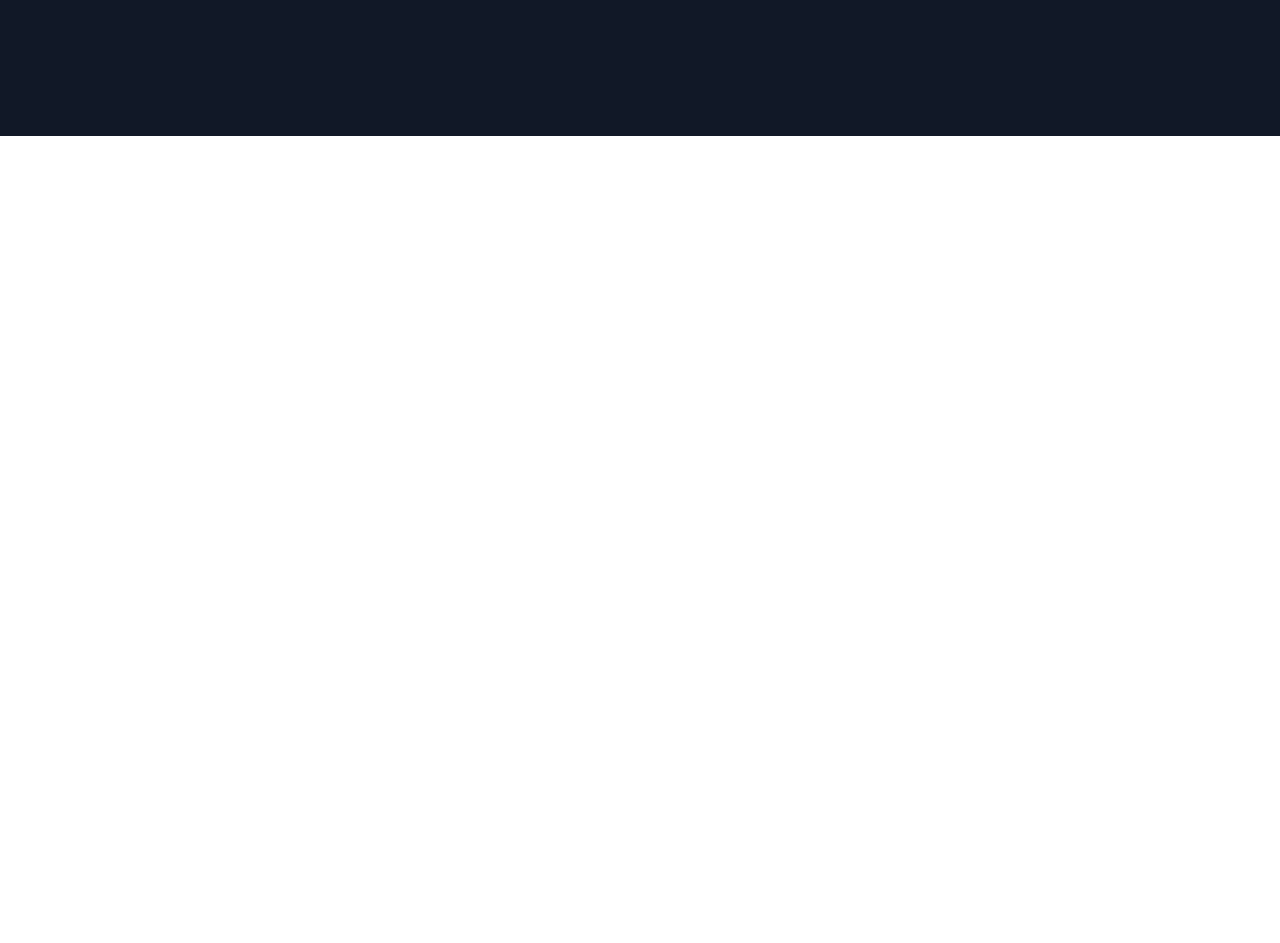
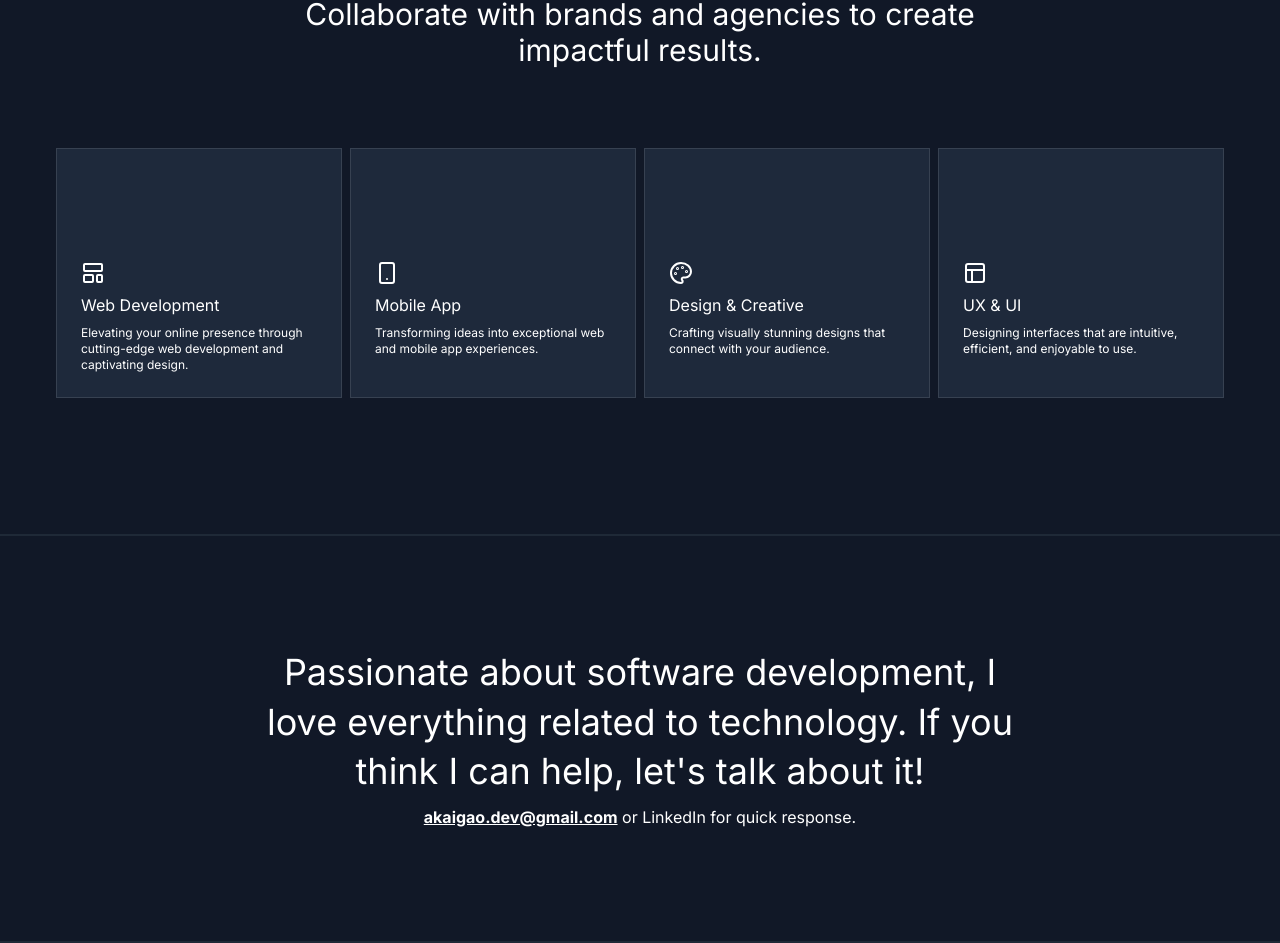
Before and after one commit to akaigao/akaigao-dev, a Next.js app: page / in a window 1280 px wide. Shown: the part 664-1607 px from the top of the page. Before the commit the page ends 800 px from the top, so only its background shows below. Built offline with nearby package versions, Linux system fonts and the light colour scheme.

Commit message:
feat: new sections service and contact

```diff
--- a/src/app/page.tsx
+++ b/src/app/page.tsx
@@ -1,4 +1,6 @@
 import { Companies } from "@/components/Companies";
+import { Contact } from "@/components/Contact";
+import { Service } from "@/components/Services";
 import { ShortPresentation } from "@/components/ShortPresentation";
 
 export default function Home() {
@@ -6,6 +8,8 @@ export default function Home() {
     <div className="min-h-screen bg-gray-900">
       <ShortPresentation />
       <Companies />
+      <Service />
+      <Contact />
     </div>
   );
 }
--- /dev/null
+++ b/src/components/Contact/index.tsx
@@ -0,0 +1,16 @@
+export function Contact() {
+  return (
+    <div className="flex flex-col gap-2 w-auto h-auto py-28 p-14 text-center text-white border-t-2 border-b-2 border-gray-800">
+      <p className="md:text-4xl md:leading-snug text-2xl text-white lg:px-48 md:px-36">
+        Passionate about software development, I love everything related to
+        technology. If you think I can help, let's talk about it!
+      </p>
+      <p className="text-base text-white">
+        <a href="mailto:akaigao.dev@gmail.com" className="underline font-bold">
+          akaigao.dev@gmail.com
+        </a>{" "}
+        or LinkedIn for quick response.
+      </p>
+    </div>
+  );
+}
--- /dev/null
+++ b/src/components/Services/index.tsx
@@ -0,0 +1,44 @@
+import { Layout, LayoutTemplate, Palette, Smartphone } from "lucide-react";
+import { ServicesCard } from "../ServicesCard";
+
+export function Service() {
+  return (
+    <div className="h-auto w-auto p-14 text-center">
+      <h2 className="md:text-3xl text-2xl text-white lg:px-48 md:px-36">
+        Collaborate with brands and agencies to create impactful results.
+      </h2>
+      <ServicesCard.Root>
+        <ServicesCard.Box>
+          <ServicesCard.Icon icon={LayoutTemplate} />
+          <ServicesCard.Title>Web Development</ServicesCard.Title>
+          <ServicesCard.Content>
+            Elevating your online presence through cutting-edge web development
+            and captivating design.
+          </ServicesCard.Content>
+        </ServicesCard.Box>
+        <ServicesCard.Box>
+          <ServicesCard.Icon icon={Smartphone} />
+          <ServicesCard.Title>Mobile App</ServicesCard.Title>
+          <ServicesCard.Content>
+            Transforming ideas into exceptional web and mobile app experiences.
+          </ServicesCard.Content>
+        </ServicesCard.Box>
+        <ServicesCard.Box>
+          <ServicesCard.Icon icon={Palette} />
+          <ServicesCard.Title>Design & Creative</ServicesCard.Title>
+          <ServicesCard.Content>
+            Crafting visually stunning designs that connect with your audience.
+          </ServicesCard.Content>
+        </ServicesCard.Box>
+        <ServicesCard.Box>
+          <ServicesCard.Icon icon={Layout} />
+          <ServicesCard.Title>UX & UI</ServicesCard.Title>
+          <ServicesCard.Content>
+            Designing interfaces that are intuitive, efficient, and enjoyable to
+            use.
+          </ServicesCard.Content>
+        </ServicesCard.Box>
+      </ServicesCard.Root>
+    </div>
+  );
+}
--- /dev/null
+++ b/src/components/ServicesCard/ServicesCardBox.tsx
@@ -0,0 +1,13 @@
+import { ReactNode } from "react";
+
+interface ServicesCardBoxProps {
+  children: ReactNode;
+}
+
+export function ServicesCardBox({ children }: ServicesCardBoxProps) {
+  return (
+    <div className="flex flex-col items-start text-left gap-2 pt-28 p-6 border border-solid border-gray-700 bg-slate-800">
+      {children}
+    </div>
+  );
+}
--- /dev/null
+++ b/src/components/ServicesCard/ServicesCardContent.tsx
@@ -0,0 +1,11 @@
+interface ServicesCardContentProps {
+  children: string;
+  className?: string;
+}
+
+export function ServicesCardContent({
+  children,
+  className,
+}: ServicesCardContentProps) {
+  return <p className={`text-xs ${className}`}>{children}</p>;
+}
--- /dev/null
+++ b/src/components/ServicesCard/ServicesCardIcon.tsx
@@ -0,0 +1,13 @@
+import { ElementType } from "react";
+
+interface ServicesCardIconProps {
+  icon: ElementType;
+  className?: string;
+}
+
+export function ServicesCardIcon({
+  icon: Icon,
+  className,
+}: ServicesCardIconProps) {
+  return <Icon className={`w-6 max-h-6 ${className}`} />;
+}
--- /dev/null
+++ b/src/components/ServicesCard/ServicesCardRoot.tsx
@@ -0,0 +1,13 @@
+import { ReactNode } from "react";
+
+interface ServicesCardRootProps {
+  children: ReactNode;
+}
+
+export function ServicesCardRoot({ children }: ServicesCardRootProps) {
+  return (
+    <div className="grid md:grid-cols-4 grid-cols-2 gap-2 py-20 text-white">
+      {children}
+    </div>
+  );
+}
--- /dev/null
+++ b/src/components/ServicesCard/ServicesCardTitle.tsx
@@ -0,0 +1,7 @@
+interface ServicesCardTitleProps {
+  children: string;
+}
+
+export function ServicesCardTitle({ children }: ServicesCardTitleProps) {
+  return <h3>{children}</h3>;
+}
--- /dev/null
+++ b/src/components/ServicesCard/index.tsx
@@ -0,0 +1,13 @@
+import { ServicesCardBox } from "./ServicesCardBox";
+import { ServicesCardContent } from "./ServicesCardContent";
+import { ServicesCardIcon } from "./ServicesCardIcon";
+import { ServicesCardRoot } from "./ServicesCardRoot";
+import { ServicesCardTitle } from "./ServicesCardTitle";
+
+export const ServicesCard = {
+  Root: ServicesCardRoot,
+  Box: ServicesCardBox,
+  Icon: ServicesCardIcon,
+  Title: ServicesCardTitle,
+  Content: ServicesCardContent,
+};
--- a/src/components/ShortPresentation/index.tsx
+++ b/src/components/ShortPresentation/index.tsx
@@ -5,7 +5,9 @@ interface ShortPresentationProps {
   className?: string;
 }
 
-export const ShortPresentation = ({ className }: ShortPresentationProps) => {
+export const ShortPresentation: React.FC<ShortPresentationProps> = ({
+  className,
+}) => {
   return (
     <div
       className={`flex justify-center items-center flex-col p-14 gap-4 ${className}`}
```
